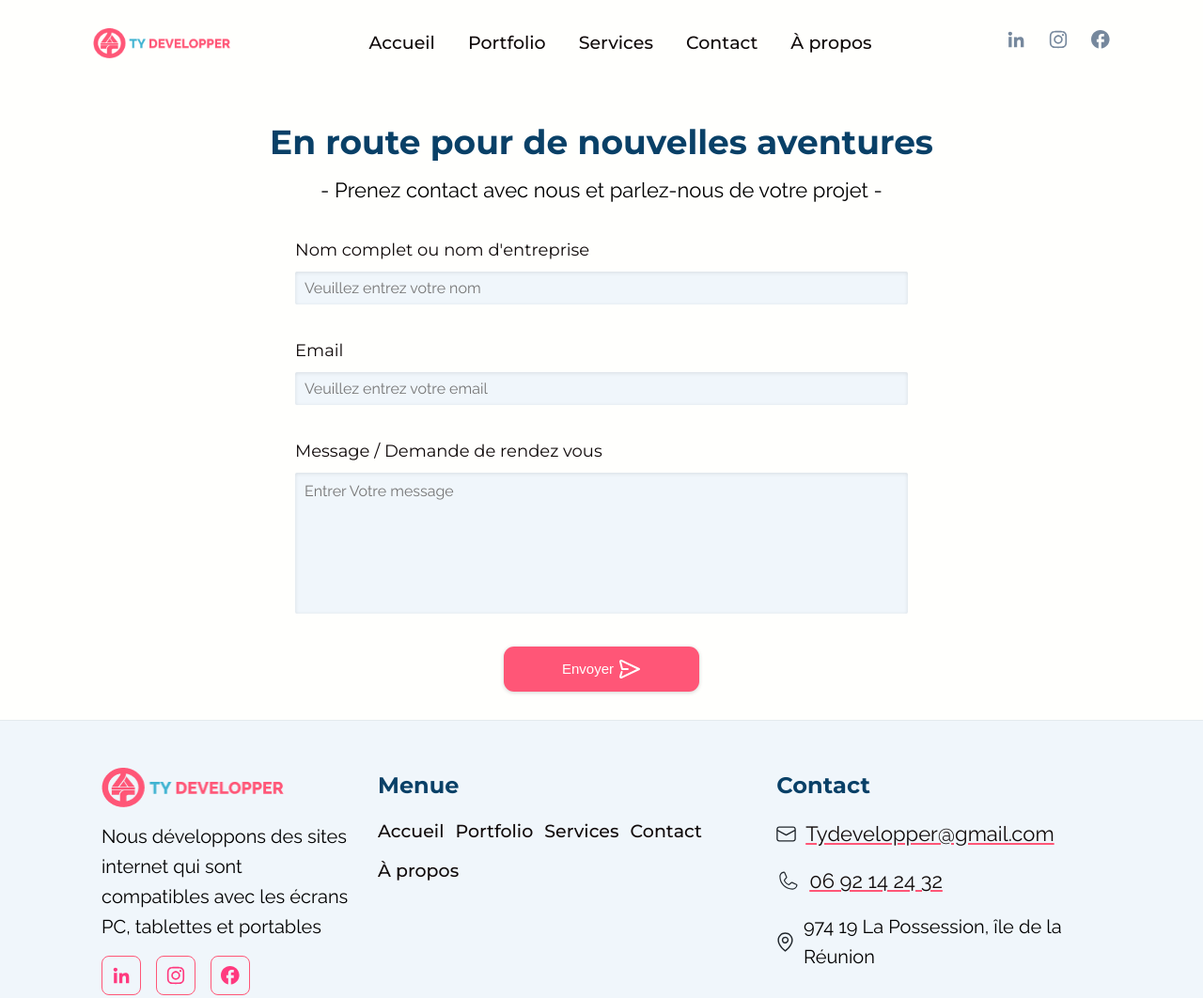
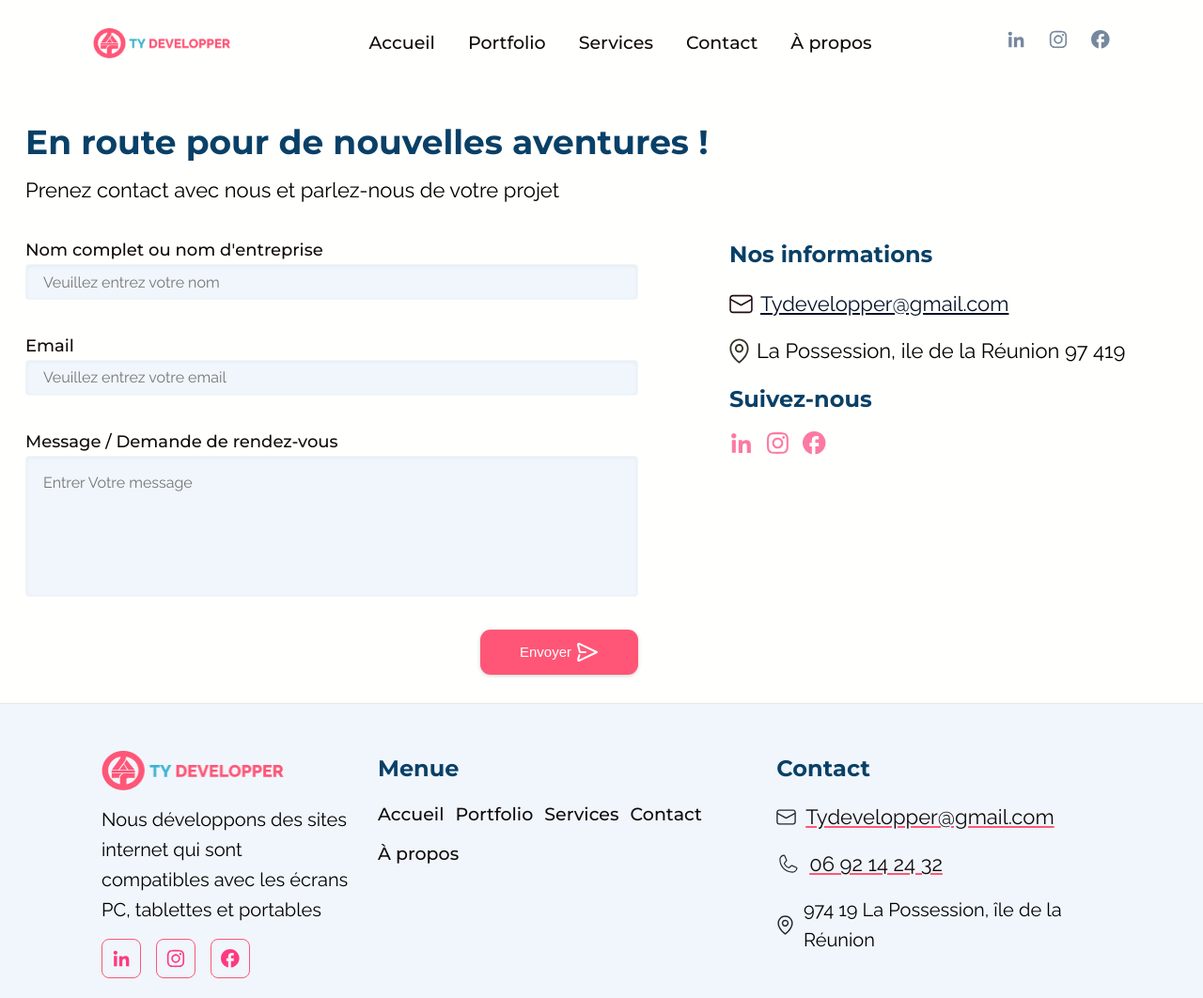
Before and after one commit to maakino/TY-Developper, a website: page contact.html in a window 1280 px wide. Shown: the top 1062 px of the page at 94% size. Drawn offline with Linux system fonts and the light colour scheme.

Commit message:
new contact page

```diff
--- a/contact.html
+++ b/contact.html
@@ -115,17 +115,18 @@
     </header>
 
     <main>
-      <section class="contact" id="contact">
-        <div class="contactContent max-w padding">
-          <span class="title-group">
+      <section class="contact max-w padding" id="contact">
+        <div class="contactContent">
+          <span class="title-group contactTitle">
             <h2 class="title title-secondary">
-              En route pour de nouvelles aventures
+              En route pour de nouvelles aventures !
             </h2>
             <p class="txt">
-              - Prenez contact avec nous et parlez-nous de votre projet -
+              Prenez contact avec nous et parlez-nous de votre projet
             </p>
           </span>
 
+          <div class="contactMid">
             <form action="https://formspree.io/f/mkneqapj" method="POST">
               <div class="contact-user">
                 <h3>Nom complet ou nom d'entreprise</h3>
@@ -146,7 +147,7 @@
                 />
               </div>
               <div class="contact-message">
-              <h3>Message / Demande de rendez vous</h3>
+                <h3>Message / Demande de rendez-vous</h3>
                 <textarea
                   class="textarea"
                   name="message"
@@ -160,6 +161,60 @@
                 <img src="img/icons/send.svg" width="24" height="auto" alt="" />
               </button>
             </form>
+
+            <div class="contactInfo">
+              <span class="contactInfo__ty">
+                <h3 class="title title-primary">Nos informations</h3>
+                <a href="mailto:tydevelopper@gmail.com" class="txt">
+                  <img
+                    src="img/icons/mail.svg"
+                    alt=""
+                    width="25"
+                    height="35"
+                    loading="lazy"
+                  />
+                  Tydevelopper@gmail.com
+                </a>
+                <span>
+                  <img
+                    src="img/icons/map.svg"
+                    alt=""
+                    width="21"
+                    height="auto"
+                    loading="lazy"
+                  />
+                  <p class="txt">La Possession, ile de la Réunion 97 419</p>
+                </span>
+              </span>
+              <div class="contactFollow">
+                <h3 class="title title-primary">Suivez-nous</h3>
+                <span class="contactFollow__sociaux">
+                  <a href="https://www.linkedin.com/in/teddy-equerre-514a781a2/"
+                    ><img
+                      src="img/reseau/icon-linkedin.svg"
+                      alt="Icon Linkedin"
+                      width="25"
+                      height="25"
+                  /></a>
+                  <a href="https://www.instagram.com/tydevelopper/"
+                    ><img
+                      src="img/reseau/icon-instagram.svg"
+                      alt="Icon instagram"
+                      width="25"
+                      height="25"
+                  /></a>
+                  <a
+                    href="https://www.facebook.com/profile.php?id=100087801758320"
+                    ><img
+                      src="img/reseau/icon-facebook.svg"
+                      alt="Icon Facebook"
+                      width="25"
+                      height="25"
+                  /></a>
+                </span>
+              </div>
+            </div>
+          </div>
         </div>
       </section>
     </main>
@@ -176,7 +231,8 @@
             />
           </a>
           <p class="txt">
-            Nous développons des sites internet qui sont compatibles avec les écrans PC, tablettes et portables
+            Nous développons des sites internet qui sont compatibles avec les
+            écrans PC, tablettes et portables
           </p>
           <ul class="social">
             <li>
@@ -212,20 +268,32 @@
           <h3 class="title title-tertiary">Menue</h3>
           <nav class="nav" style="border: none">
             <ul class="navList navList-footer">
-              <li class="navList-item"><a href="./index.html#home">Accueil</a></li>
+              <li class="navList-item">
+                <a href="./index.html#home">Accueil</a>
+              </li>
               <li class="navList-item">
                 <a href="./index.html#lastProjects" class="txt">Portfolio</a>
               </li>
-              <li class="navList-item"><a href="index.html#service" class="txt">Services</a></li>
-              <li class="navList-item"><a href="#contact" class="txt">Contact</a></li>
-              <li class="navList-item"><a href="/about.html#about" class="txt">À propos</a></li>
+              <li class="navList-item">
+                <a href="index.html#service" class="txt">Services</a>
+              </li>
+              <li class="navList-item">
+                <a href="#contact" class="txt">Contact</a>
+              </li>
+              <li class="navList-item">
+                <a href="/about.html#about" class="txt">À propos</a>
+              </li>
             </ul>
           </nav>
         </div>
         <div class="footerContent__block footerContent__contact">
           <h3 class="title title-tertiary">Contact</h3>
-          <a href="mailto:tydevelopper@gmail.com" class="txt" title="adresse mail de l'entreprise">
-            <img src="img/icons/Vector-1.svg" alt="" width="21" height="21" />
+          <a
+            href="mailto:tydevelopper@gmail.com"
+            class="txt"
+            title="adresse mail de l'entreprise"
+          >
+            <img src="img/icons/mail.svg" alt="" width="21" height="21" />
             Tydevelopper@gmail.com</a
           >
           <a href="tel:0692142432" class="txt" title="Numéro de l'entreprise">
@@ -233,8 +301,14 @@
             06 92 14 24 32</a
           >
           <span class="txt">
-            <img src="img/icons/Vector.svg" class="txt" alt="" width="21" height="21" /> 974
-            19 La Possession, île de la Réunion</span
+            <img
+              src="img/icons/map.svg"
+              class="txt"
+              alt=""
+              width="21"
+              height="21"
+            />
+            974 19 La Possession, île de la Réunion</span
           >
         </div>
       </div>
--- a/src/scss/component/button.scss
+++ b/src/scss/component/button.scss
@@ -7,7 +7,7 @@
   align-items: center;
   justify-content: center;
   font-size: 1.5rem;
-  min-width: 20.8rem;
+  min-width: 16.8rem;
   @include media(small){
     padding: 1.2rem;
   }
--- a/src/scss/component/input.scss
+++ b/src/scss/component/input.scss
@@ -4,11 +4,11 @@
 .input,
 .textarea {
   background-color: var(--background-secondary-color);
-  box-shadow: inset 0px 1px 4px rgba(0, 0, 0, 0.1);
-  border-radius: 2px;
-  border: none;
+  box-shadow: inset 0px 0.1rem 0.4rem rgba(0, 0, 0, 0.05);
+  border-radius: 0.4rem;
+  border: 1px solid var(--background-secondary-color);
   height: 3.5rem;
-  padding: 1rem;
+  padding: 1.8rem;
   width: 100%;
   font-family: "Raleway";
   font-size: 1.6rem;
--- a/src/scss/component/nav.scss
+++ b/src/scss/component/nav.scss
@@ -21,7 +21,7 @@
     display: block;
     height: 20px;
     border-radius: 50%;
-    background-color: var(--background-primary-color);
+    /* background-color: var(--background-primary-color); */
     @include media(medium) {
       display: none;
     }
--- a/src/scss/page/contact.scss
+++ b/src/scss/page/contact.scss
@@ -1,7 +1,8 @@
 .contact {
   background-color: var(--background-primary-color);
-  text-align: center;
-
+  &Title{
+    text-align: left !important;
+  }
   form {
     display: flex;
     flex-direction: column;
@@ -14,22 +15,74 @@
     }
     @include media (medium){
       width: 65.2rem;
+      margin: initial;
     }
     h3 {
       text-align: left;
       color: var(--txt-primary-color);
       font-family: "Montserrat";
       font-size: 1.8rem;
+      font-weight: 500;
     }
     button[type="submit"] {
         border: none;
-        margin: auto;
+        margin-left: auto;
         cursor: pointer;
     }
   }
-  &-user, &-mail, &-message{
+  &Mid{
     display: flex;
     flex-direction: column;
-    gap: 0.8rem;
+
+    @include media (medium){
+      flex-direction: row;
+      justify-content: start;
+      align-items: start;
+      gap: 9.7rem;
+    }
+  }
+  &Info, &info__ty, &Follow{
+    display: flex;
+    flex-direction: column;
+    gap: 1.5rem;
+  }
+  &info__ty{
+    span,a{
+      display: flex;
+      align-items: center;
+      gap: 0.8rem;
+    }
+  }
+  &info{
+    margin-top: 2.4rem;
+    @include media (small){
+      margin: auto;
+    }
+    @include media (medium){
+      margin: initial;
+    }
+    img, a{
+      transition: all 0.2s ease 0s;
+      filter: invert(2%) sepia(18%) saturate(1618%) hue-rotate(314deg) brightness(20%) contrast(95%);
+    }
+    a{
+      text-decoration: underline;
+      &:hover{
+        filter: invert(52%) sepia(78%) saturate(3412%) hue-rotate(319deg) brightness(105%) contrast(101%);
+      }
+    }
+    h3{
+      font-size: clamp(2rem, 5vw, 2.4rem);
+    }
+  }
+  &Follow__sociaux{
+    display: flex;
+    gap: 1.4rem;
+    flex-direction: row;
+    align-items: center;
+    a{
+      filter: invert(84%) sepia(23%) saturate(6494%) hue-rotate(299deg) brightness(102%) contrast(98%);
+    }
+
   }
 }
--- a/src/scss/page/legal.scss
+++ b/src/scss/page/legal.scss
@@ -12,4 +12,9 @@
             font-weight: 600;
         }
     }
+    &__block{
+        a{
+            color: var(--links-primary-color);
+        }
+    }
 }
--- a/src/scss/section/home.scss
+++ b/src/scss/section/home.scss
@@ -7,6 +7,15 @@
     color: var(--title-primary-color);
     span {
       color: var(--title-secondary-color);
+    }
+  }
+  &Slogan{
+    width: 100%;
+    @include media (small){
+      width: 90%;
+    }
+    @include media (medium){
+      width: 70%;
     }
   }
   &Content {
```
Also changed, not shown: about.html (+2 -2 lines), index.html (+4 -5 lines), legal.html (+4 -4 lines), css/style.css, img/icons/fluent_mail-48-regular.svg (added), img/icons/mail.svg (renamed from img/icons/Vector-1.svg), img/icons/map.svg (renamed from img/icons/Vector.svg), img/icons/ph_map-pin.svg (added), 1 other file. Lines whose indentation alone changed are shown as unchanged.
